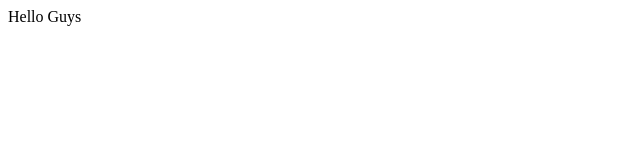
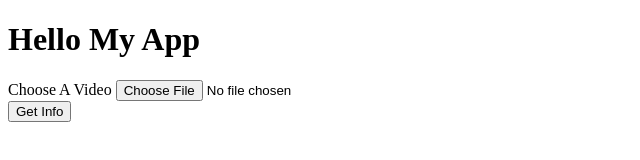
Before and after one commit to Alisher778/electronjs-apps, an Electron app: page firstApp/index.html in a window 1280 px wide. Shown: the whole page, without its empty margins (0-640 px from the left). Drawn offline with Linux system fonts and the light colour scheme.

```diff
--- a/firstApp/index.html
+++ b/firstApp/index.html
@@ -1,9 +1,25 @@
 <!DOCTYPE html>
 <html>
-<head>
-  <title>Electron App</title>
-</head>
-<body>
-  Hello Guys
-</body>
+    <head>
+        <title>Electron App</title>
+    </head>
+    <body>
+        <h1>Hello My App</h1>
+        <form action="">
+            <div>
+                <label for="">Choose A Video</label>
+                <input type="file" accept="video/*">
+            </div>
+            <button>Get Info</button>
+        </form>
+
+        <script>
+            const form = document.querySelector('form').addEventListener('submit', function(e){
+                e.preventDefault();
+                const file = document.querySelector('input').files[0];
+                console.log(file)
+
+            })
+        </script>
+    </body>
 </html>
```
Also changed, not shown: firstApp/main.js (added), 1 other file.
